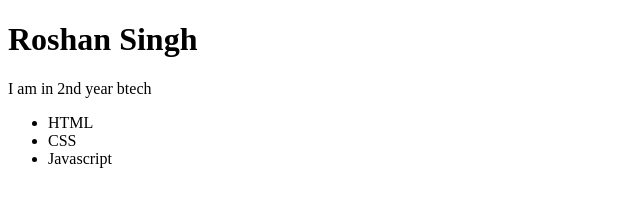
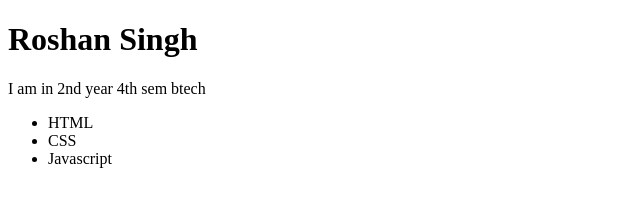
Before and after one commit to lopster568/bootcamp-web-dev, a plain HTML site: page about.html in a window 1280 px wide. Shown: the full height of the page, 0-640 px from the left. Drawn offline with Linux system fonts and the light colour scheme.

Commit message:
Details added in about.html

```diff
--- a/about.html
+++ b/about.html
@@ -7,7 +7,7 @@
 </head>
 <body>
     <h1>Roshan Singh</h1>
-    <p>I am in 2nd year btech</p>
+    <p>I am in 2nd year 4th sem btech</p>
     <ul>
         <li>HTML</li>
         <li>CSS</li>
```
